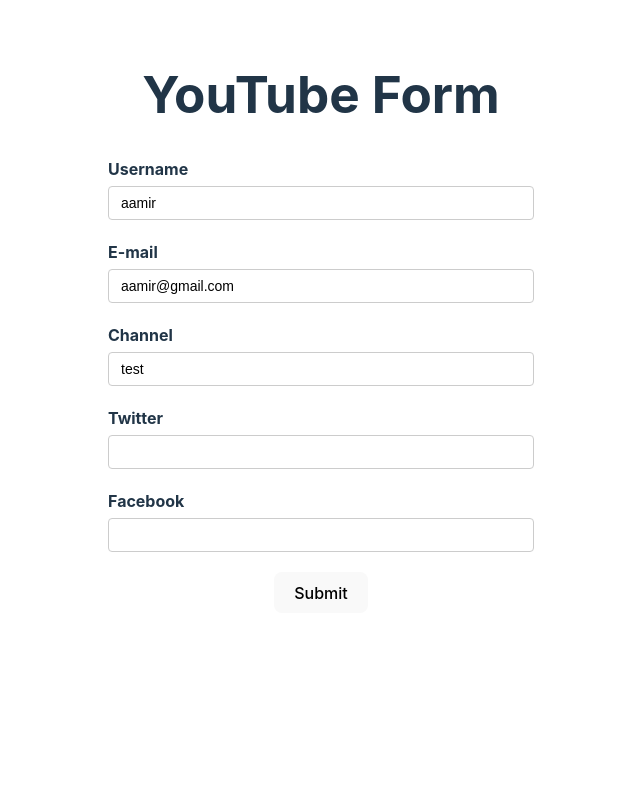
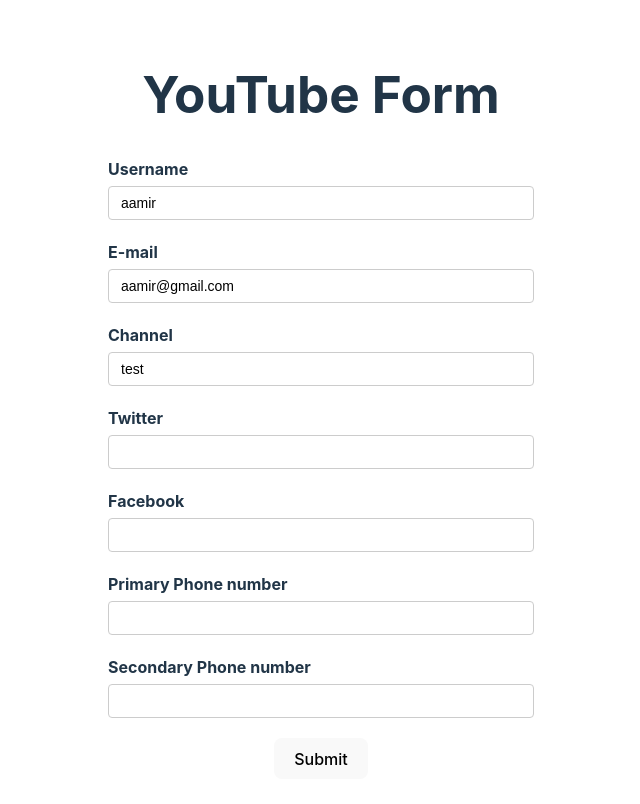
Before and after one commit to aamir12/react-form-hook, a React (Vite) app: page / in a window 1280 px wide. Shown: the top 804 px of the page, without its empty margins (319-959 px from the left). Built offline with nearby package versions, Linux system fonts and the light colour scheme.

Commit message:
simple array validation

```diff
--- a/src/Components/YoutubeForm.tsx
+++ b/src/Components/YoutubeForm.tsx
@@ -8,6 +8,7 @@
     twitter: string;
     facebook: string;
   };
+  phoneNumbers: string[];
 };
 
 export const YouTubeForm = () => {
@@ -24,6 +25,7 @@
         twitter: "",
         facebook: "",
       },
+      phoneNumbers: ["", ""],
     },
   });
 
@@ -102,12 +104,49 @@
 
         <div className="form-control">
           <label htmlFor="twitter">Twitter</label>
-          <input type="text" id="twitter" {...register("social.twitter")} />
+          <input
+            type="text"
+            id="twitter"
+            {...register("social.twitter", {
+              required: "Twitter link is required",
+            })}
+          />
+          <p className="error">{errors?.social?.twitter?.message}</p>
         </div>
 
         <div className="form-control">
           <label htmlFor="facebook">Facebook</label>
-          <input type="text" id="facebook" {...register("social.facebook")} />
+          <input
+            type="text"
+            id="facebook"
+            {...register("social.facebook", {
+              required: "Facebook link is required",
+            })}
+          />
+          <p className="error">{errors?.social?.facebook?.message}</p>
+        </div>
+
+        <div className="form-control">
+          <label htmlFor="primaryPhone">Primary Phone number</label>
+          <input
+            type="text"
+            id="primaryPhone"
+            {...register("phoneNumbers.0", {
+              required: "Primary Phone is required",
+            })}
+          />
+          <p className="error">{errors?.phoneNumbers?.[0]?.message}</p>
+        </div>
+        <div className="form-control">
+          <label htmlFor="secondaryPhone">Secondary Phone number</label>
+          <input
+            type="text"
+            id="secondaryPhone"
+            {...register("phoneNumbers.1", {
+              required: "Secondary phone is required",
+            })}
+          />
+          <p className="error">{errors?.phoneNumbers?.[1]?.message}</p>
         </div>
 
         <button>Submit</button>
```
